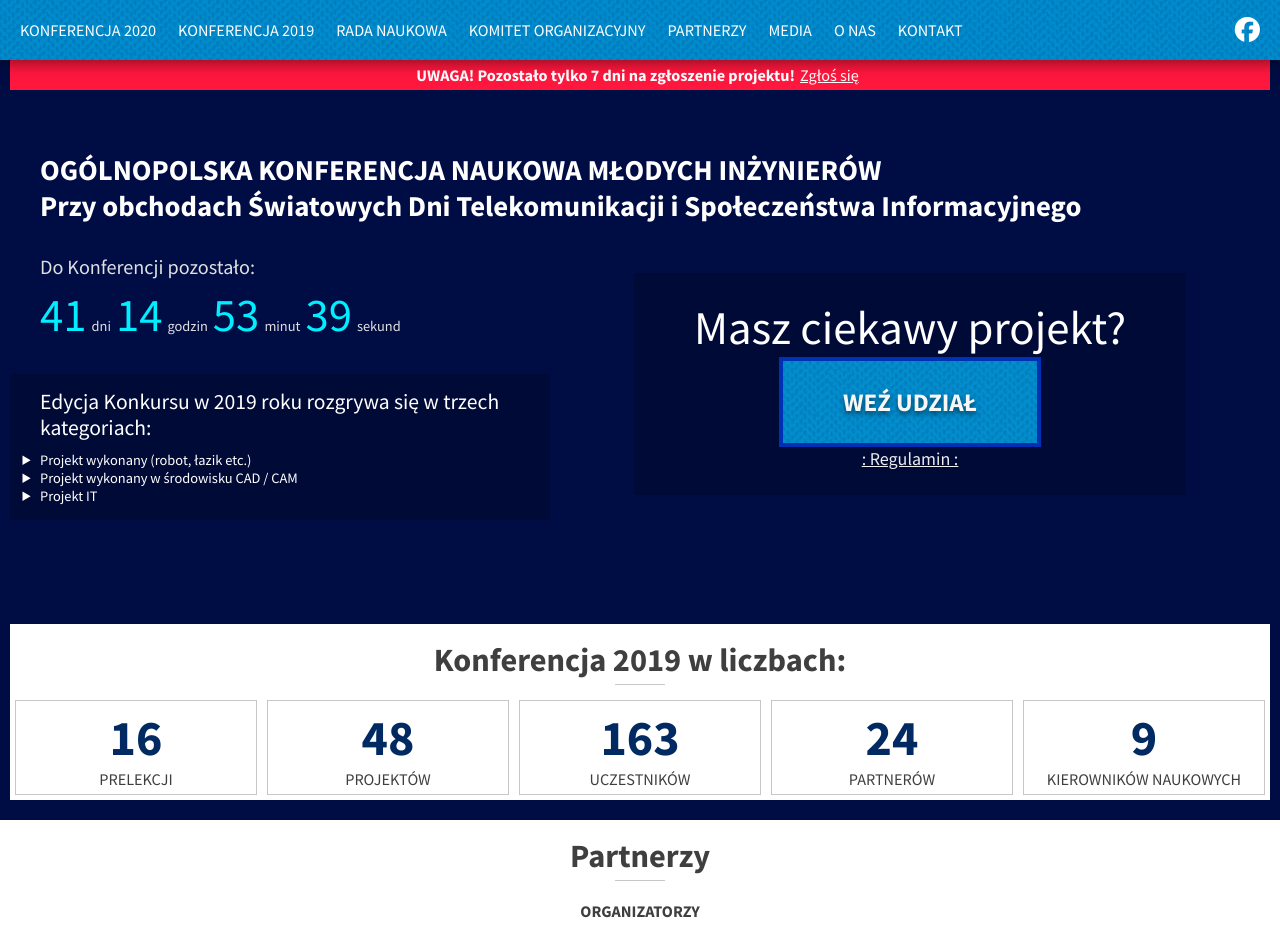
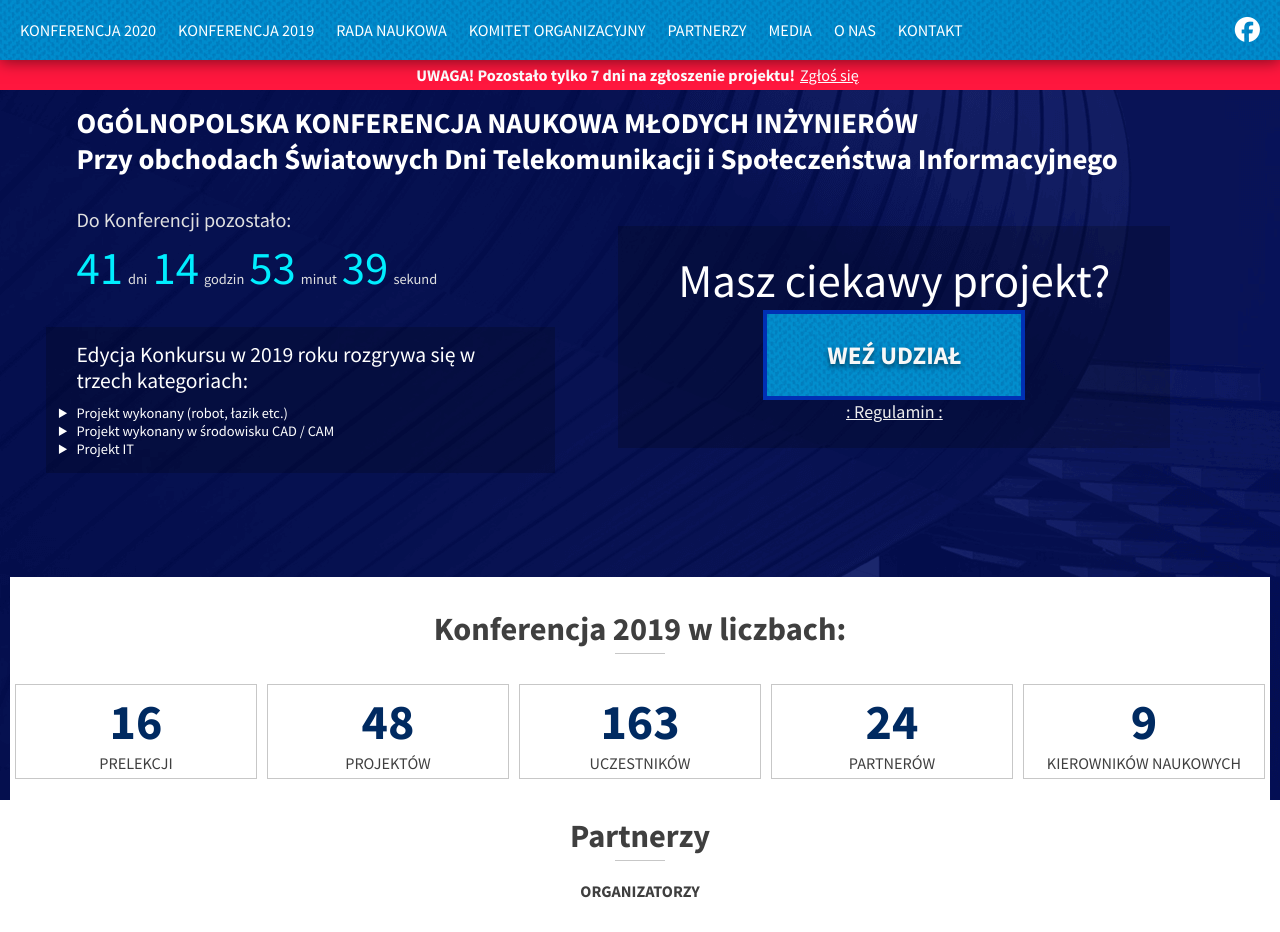
Before and after one commit to mwvabes/kmi-mechatron, a PHP site: page / in a window 1280 px wide. Shown: the top 932 px of the page. Run offline with PHP 8.4, Linux system fonts and the light colour scheme; some libraries are stand-ins or nearby versions.

Commit message:
Change welcome section

```diff
--- a/index.html
+++ b/index.html
@@ -42,7 +42,9 @@
   </header>
 
   <main>
-    <div>
+
+    <section class="welcomeScreen">
+
 
       <section id="warning">
         <h4>UWAGA! Pozostało tylko <span class="remainedDaysToRegistration">7</span> dni na zgłoszenie projektu!</h4>
@@ -50,12 +52,14 @@
       </section>
 
       <section id="welcome" class="container">
-
+        <div>
           <div class="welcomeMessage">
-          <h1>OGÓLNOPOLSKA KONFERENCJA NAUKOWA MŁODYCH INŻYNIERÓW <br /> Przy obchodach Światowych Dni Telekomunikacji i
+            <h1>OGÓLNOPOLSKA KONFERENCJA NAUKOWA MŁODYCH INŻYNIERÓW <br /> Przy obchodach Światowych Dni Telekomunikacji
+              i
               Społeczeństwa Informacyjnego </h1>
           </div>
 
+          <div class="welcomeContainer">
             <div class="left">
               <div class="timeRemainingContainer" id="timeRemainingContainer">
                 <h1>Do Konferencji pozostało:</h1>
--- a/styles/global.css
+++ b/styles/global.css
@@ -110,10 +110,10 @@ main {
   margin-top: 60px;
 }
 
-main > div:first-child {
+/* main > div:first-child {
   min-height: calc(100vh - 60px);
-}
-
+  //background-image: url(/img/background.png);
+} */
 main > div {
   max-width: 1260px;
   margin: 0px auto;
@@ -466,8 +485,8 @@ section > .title h1,
   margin: 10px 0;
 }
 
-section > .title h1::after,
-.aboutUsInMediaContainer > .title h1::after {
+section .title h1::after,
+.aboutUsInMediaContainer .title h1::after {
   position: absolute;
   content: '';
   height: 1px;
--- a/styles/global.scss
+++ b/styles/global.scss
@@ -125,10 +125,10 @@ main {
   margin-top: 60px;
 }
 
-main > div:first-child {
+/* main > div:first-child {
   min-height: calc(100vh - 60px);
   //background-image: url(/img/background.png);
-}
+} */
 
 main > div {
   max-width: 1260px;
@@ -161,6 +161,14 @@ main > div {
 
   nav > ul > li:not(:last-child) > a:hover::before {
     width: 100%;
+  }
+
+  .contact {
+    flex-direction: row;
+  }
+
+  .contact > div {
+    align-items: flex-start;
   }
 
 }
@@ -244,6 +252,16 @@ main > div {
     justify-content: center;
   }
 
+  .contact {
+    flex-direction: column;
+    align-items: center;
+  }
+
+  .contact > div {
+    align-items: center;
+    text-align: center;
+  }
+
 }
 
 .dsNone {
@@ -318,7 +336,6 @@ section#contact > .title {
   flex: 1;
   display: flex;
   flex-wrap: wrap;
-  flex-direction: row;
 }
 
 .contact > div {
@@ -326,7 +343,6 @@ section#contact > .title {
   display: flex;
   flex-direction: column;
   flex-wrap: wrap;
-  align-items: flex-start;
 }
 
 .contactElement {
@@ -412,8 +428,8 @@ section > .title h1,
   margin: 10px 0;
 }
 
-section > .title h1::after,
-.aboutUsInMediaContainer > .title h1::after {
+section .title h1::after,
+.aboutUsInMediaContainer .title h1::after {
   position: absolute;
   content: '';
   height: 1px;
@@ -427,7 +443,7 @@ section > .title h1::after,
 }
 
 footer a {
-  color: $blue;
+  color: #0030b4;
   transition: color 175ms ease-in-out;
 }
 
--- a/styles/homepage.css
+++ b/styles/homepage.css
@@ -7,8 +7,8 @@ section#partners,
 section#contact,
 section#scientificBoard,
 section#aboutUsInMedia {
-  margin-top: 20px;
   overflow: hidden;
+  margin-bottom: 20px;
 }
 
 .welcomeMessage {
@@ -115,6 +115,10 @@ section#aboutUsInMedia {
   display: flex;
   -ms-flex-wrap: wrap;
       flex-wrap: wrap;
+  -webkit-box-orient: horizontal;
+  -webkit-box-direction: normal;
+      -ms-flex-direction: row;
+          flex-direction: row;
 }
 
 .numElement {
@@ -161,9 +165,33 @@ section#aboutUsInMedia {
 
 #conferenceInNumbers {
   color: #3f3f3f;
-  width: 100%;
   background-color: #FFF;
   text-align: center;
+  max-width: 1260px;
+  display: -webkit-box;
+  display: -ms-flexbox;
+  display: flex;
+  -webkit-box-orient: vertical;
+  -webkit-box-direction: normal;
+      -ms-flex-direction: column;
+          flex-direction: column;
+  -webkit-box-pack: space-evenly;
+      -ms-flex-pack: space-evenly;
+          justify-content: space-evenly;
+  width: 100%;
+}
+
+.welcomeScreen {
+  min-height: calc(100vh - 60px);
+  display: -webkit-box;
+  display: -ms-flexbox;
+  display: flex;
+  -webkit-box-orient: vertical;
+  -webkit-box-direction: normal;
+      -ms-flex-direction: column;
+          flex-direction: column;
+  -ms-flex-wrap: wrap;
+      flex-wrap: wrap;
 }
 
 #welcome {
@@ -176,9 +204,16 @@ section#aboutUsInMedia {
           flex-direction: row;
   -ms-flex-wrap: wrap;
       flex-wrap: wrap;
+  -webkit-box-pack: center;
+      -ms-flex-pack: center;
+          justify-content: center;
+  background-image: url(/img/background.png);
+  -webkit-box-flex: 1;
+      -ms-flex: 1;
+          flex: 1;
 }
 
-#welcome > .left {
+#welcome .left {
   display: -webkit-box;
   display: -ms-flexbox;
   display: flex;
@@ -191,6 +226,28 @@ section#aboutUsInMedia {
   -webkit-box-flex: 6;
       -ms-flex: 6;
           flex: 6;
+}
+
+#welcome > div {
+  max-width: 1260px;
+  margin: 0px auto;
+  display: -webkit-box;
+  display: -ms-flexbox;
+  display: flex;
+  -webkit-box-orient: vertical;
+  -webkit-box-direction: normal;
+      -ms-flex-direction: column;
+          flex-direction: column;
+}
+
+.welcomeContainer {
+  display: -webkit-box;
+  display: -ms-flexbox;
+  display: flex;
+  -webkit-box-orient: horizontal;
+  -webkit-box-direction: normal;
+      -ms-flex-direction: row;
+          flex-direction: row;
 }
 
 .categoriesInfoContainer {
@@ -211,7 +268,7 @@ section#aboutUsInMedia {
   list-style-type: disclosure-closed;
 }
 
-#welcome > .right {
+#welcome .right {
   display: -webkit-box;
   display: -ms-flexbox;
   display: flex;
@@ -250,7 +307,7 @@ section#aboutUsInMedia {
           align-items: center;
 }
 
-.competeActionContainer > button {
+.competeActionContainer button {
   padding: 25px 60px;
   background-color: #20afc9;
   color: #f7f7f7;
@@ -448,7 +505,7 @@ section#aboutUsInMedia {
   -webkit-box-flex: 1;
       -ms-flex: 1;
           flex: 1;
-  margin: 20px 50px;
+  margin: 0px 50px 30px;
   min-height: 350px;
   min-width: 200px;
   max-width: 240px;
--- a/styles/homepage.scss
+++ b/styles/homepage.scss
@@ -45,8 +45,8 @@ section#partners,
 section#contact,
 section#scientificBoard,
 section#aboutUsInMedia {
-    margin-top: 20px;
     overflow: hidden;
+    margin-bottom: 20px;
 }
 
 .welcomeMessage {
@@ -136,6 +136,7 @@ section#aboutUsInMedia {
 .numElements {
     display: flex;
     flex-wrap: wrap;
+    flex-direction: row;
 }
 
 .numElement {
@@ -172,22 +173,48 @@ section#aboutUsInMedia {
 
 #conferenceInNumbers {
     color: $greyColor;
-    width: 100%;
     background-color: #FFF;
     text-align: center;
+    max-width: $maxWidth;
+    display: flex;
+    flex-direction: column;
+    justify-content: space-evenly;
+    width: 100%;
+}
+
+.welcomeScreen {
+    min-height: calc(100vh - 60px);
+    display: flex;
+    flex-direction: column;
+    flex-wrap: wrap;
 }
 
 #welcome {
     display: flex;
     flex-direction: row;
     flex-wrap: wrap;
+    justify-content: center;
+    background-image: url(/img/background.png);
+    flex: 1;
 }
 
-#welcome > .left {
+#welcome .left {
     display: flex;
     flex-direction: column;
     flex-wrap: wrap;
     flex: 6;
+}
+
+#welcome > div {
+    max-width: $maxWidth;
+    margin: 0px auto;
+    display: flex;
+    flex-direction: column;
+}
+
+.welcomeContainer {
+    display: flex;
+    flex-direction: row;
 }
 
 .categoriesInfoContainer {
@@ -208,7 +235,7 @@ section#aboutUsInMedia {
     list-style-type: disclosure-closed;
 }
 
-#welcome > .right {
+#welcome .right {
     display: flex;
     flex-direction: column;
     flex-wrap: wrap;
@@ -227,7 +254,7 @@ section#aboutUsInMedia {
     align-items: center;
 }
 
-.competeActionContainer > button {
+.competeActionContainer button {
     padding: 25px 60px;
     background-color: $actionButtonBgColor;
     color: $actionButtonColor;
@@ -367,7 +394,7 @@ section#aboutUsInMedia {
     padding: 15px;
     overflow: hidden;
     flex: 1;
-    margin: 20px 50px;
+    margin: 0px 50px 30px;
     min-height: 350px;
     min-width: 200px;
     max-width: 240px;
```
Also changed, not shown: other parts of index.html (+29 -34 lines), other parts of styles/global.css (+27 -8 lines), wez-udzial.html (added, +70 -0 lines), logos/logo-kancelariasenatu.png (renamed from logos/logo+kancelariasenatu.png), logos/logo-samsunginkubator.png (renamed from logos/logo+samsunginkubator.png), 2 other files. Lines whose indentation alone changed are shown as unchanged.
